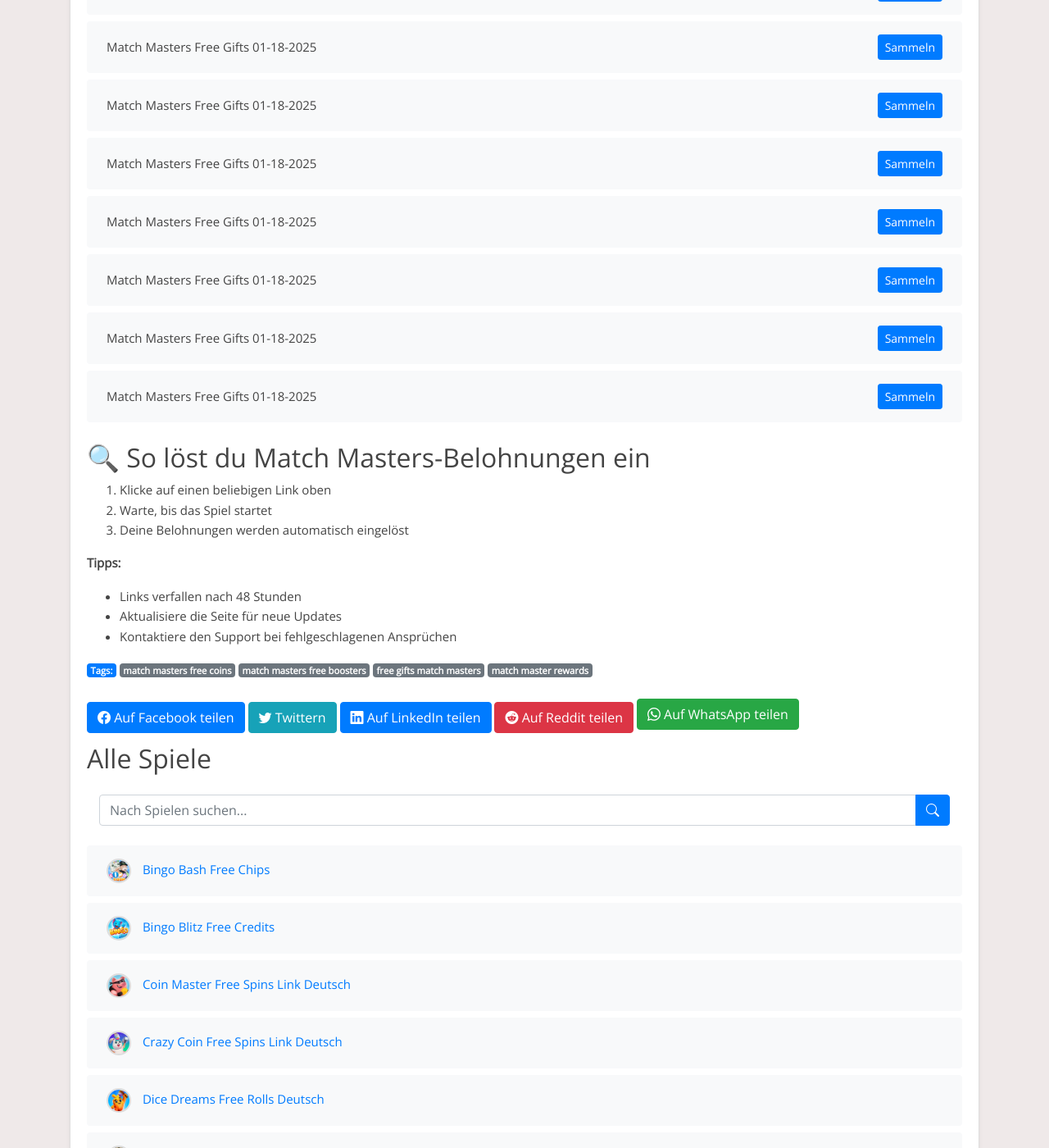
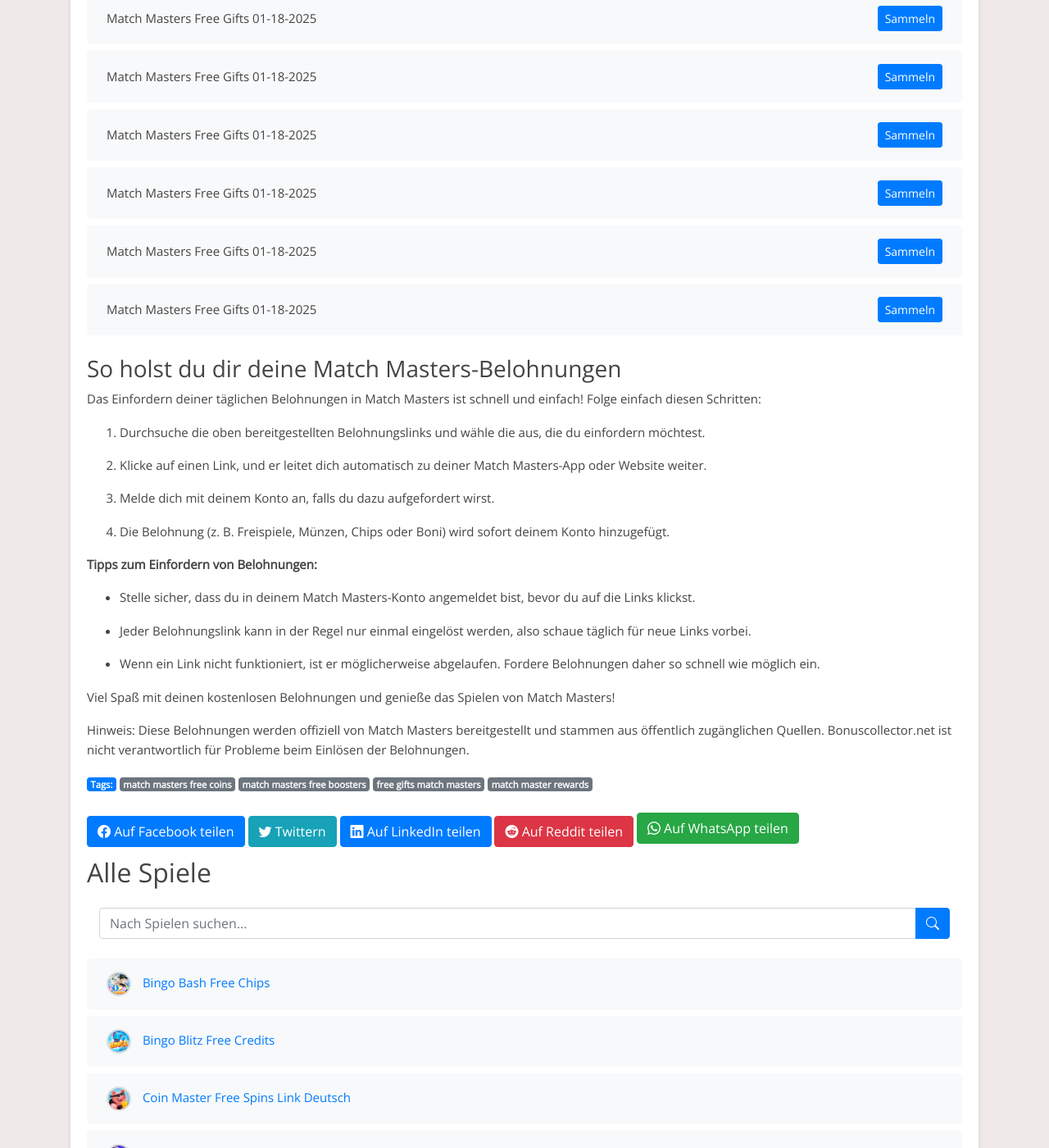
Before and after one commit to Prollad99/bs-de, a Jekyll site: the page built from _posts/2025-01-18-match-masters.md, in a window 1280 px wide and 1400 px high, scrolled down 7307 px. Shown: the whole window at 82% size. Built offline with Jekyll 4.4.1, drawn with Linux system fonts in a browser that asks for light colours; some of the changed text lies outside the part shown.

Commit message:
Aktualisiere match-masters-Belohnungslinks, Inhalte und Änderungsdatum

```diff
--- a/_data/include_files.yml
+++ b/_data/include_files.yml
@@ -5,7 +5,7 @@
   last_modified: 2025-01-29 10:38:50
 
 match-masters.html:
-  last_modified: 2025-01-29 04:38:22
+  last_modified: 2025-01-30 16:12:13
 
 monopoly-go.html:
   last_modified: 2025-01-30 16:12:07
--- a/_includes/match-masters.html
+++ b/_includes/match-masters.html
@@ -1,4 +1,20 @@
 <ul class="list-group mt-3 mb-4">
+  <li class="list-group-item d-flex justify-content-between align-items-center">
+    <span>Match Masters Free Gifts 01-30-2025</span>
+    <a href="https://go.matchmasters.io/l/p/Lava0arblAk" class="btn btn-primary btn-sm">Sammeln</a>
+  </li>
+  <li class="list-group-item d-flex justify-content-between align-items-center">
+    <span>Match Masters Free Gifts 01-30-2025</span>
+    <a href="https://go.matchmasters.io/l/p/xCU4o_FmTnA" class="btn btn-primary btn-sm">Sammeln</a>
+  </li>
+  <li class="list-group-item d-flex justify-content-between align-items-center">
+    <span>Match Masters Free Gifts 01-30-2025</span>
+    <a href="https://go.matchmasters.io/l/p/InhcZxMkAd8" class="btn btn-primary btn-sm">Sammeln</a>
+  </li>
+  <li class="list-group-item d-flex justify-content-between align-items-center">
+    <span>Match Masters Free Gifts 01-30-2025</span>
+    <a href="https://go.matchmasters.io/l/p/WSh8wcWbX_Y" class="btn btn-primary btn-sm">Sammeln</a>
+  </li>
   <li class="list-group-item d-flex justify-content-between align-items-center">
     <span>Match Masters Free Gifts 01-29-2025</span>
     <a href="https://go.matchmasters.io/l/p/VukK92HYKrY" class="btn btn-primary btn-sm">Sammeln</a>
@@ -383,20 +399,4 @@
     <span>Match Masters Free Gifts 01-18-2025</span>
     <a href="https://go.matchmasters.io/l/p/00QhEr2apTg" class="btn btn-primary btn-sm">Sammeln</a>
   </li>
-  <li class="list-group-item d-flex justify-content-between align-items-center">
-    <span>Match Masters Free Gifts 01-18-2025</span>
-    <a href="https://go.matchmasters.io/l/p/QAFJq4sygIM" class="btn btn-primary btn-sm">Sammeln</a>
-  </li>
-  <li class="list-group-item d-flex justify-content-between align-items-center">
-    <span>Match Masters Free Gifts 01-18-2025</span>
-    <a href="https://go.matchmasters.io/l/p/c4dtaBpCYQI" class="btn btn-primary btn-sm">Sammeln</a>
-  </li>
-  <li class="list-group-item d-flex justify-content-between align-items-center">
-    <span>Match Masters Free Gifts 01-18-2025</span>
-    <a href="https://go.matchmasters.io/l/p/-rFkHevKMLI" class="btn btn-primary btn-sm">Sammeln</a>
-  </li>
-  <li class="list-group-item d-flex justify-content-between align-items-center">
-    <span>Match Masters Free Gifts 01-18-2025</span>
-    <a href="https://go.matchmasters.io/l/p/qqylIlyhK_E" class="btn btn-primary btn-sm">Sammeln</a>
-  </li>
 </ul>
--- a/_includes/match-masters_footer.html
+++ b/_includes/match-masters_footer.html
@@ -1,9 +1,27 @@
-## 🔍 So löst du Match Masters-Belohnungen ein
-1. Klicke auf einen beliebigen Link oben
-2. Warte, bis das Spiel startet
-3. Deine Belohnungen werden automatisch eingelöst
+### So holst du dir deine Match Masters-Belohnungen
 
-**Tipps:**
-- Links verfallen nach 48 Stunden
-- Aktualisiere die Seite für neue Updates
-- Kontaktiere den Support bei fehlgeschlagenen Ansprüchen
+
+Das Einfordern deiner täglichen Belohnungen in Match Masters ist schnell und einfach! Folge einfach diesen Schritten:
+
+1. Durchsuche die oben bereitgestellten Belohnungslinks und wähle die aus, die du einfordern möchtest.
+
+2. Klicke auf einen Link, und er leitet dich automatisch zu deiner Match Masters-App oder Website weiter.
+
+3. Melde dich mit deinem Konto an, falls du dazu aufgefordert wirst.
+
+4. Die Belohnung (z. B. Freispiele, Münzen, Chips oder Boni) wird sofort deinem Konto hinzugefügt.
+
+
+**Tipps zum Einfordern von Belohnungen:**
+
+- Stelle sicher, dass du in deinem Match Masters-Konto angemeldet bist, bevor du auf die Links klickst.
+
+- Jeder Belohnungslink kann in der Regel nur einmal eingelöst werden, also schaue täglich für neue Links vorbei.
+
+- Wenn ein Link nicht funktioniert, ist er möglicherweise abgelaufen. Fordere Belohnungen daher so schnell wie möglich ein.
+
+
+Viel Spaß mit deinen kostenlosen Belohnungen und genieße das Spielen von Match Masters!
+
+
+Hinweis: Diese Belohnungen werden offiziell von Match Masters bereitgestellt und stammen aus öffentlich zugänglichen Quellen. Bonuscollector.net ist nicht verantwortlich für Probleme beim Einlösen der Belohnungen.
--- a/_includes/match-masters_post.html
+++ b/_includes/match-masters_post.html
@@ -1,17 +1,13 @@
-### 🎮 Match Masters Kostenlose Belohnungen (Aktualisiert: $(date +'%Y-%m-%d'))
+Entdecke tägliche Match Masters-Belohnungen!
 
-Erhalte täglich aktualisierte Match Masters-Links für:
-✅ Kostenlose Spins
-✅ Bonusmünzen
-✅ Zeitlich begrenzte Angebote
 
-**Warum unsere Links verwenden?**
-- Alle 30 Minuten aktualisiert
-- Funktioniert auf allen Geräten
-- Kein Login erforderlich
+Bist du ein Fan von Match Masters und möchtest dein Spielerlebnis verbessern? Du bist hier genau richtig! Diese Seite ist allen Match Masters-Enthusiasten gewidmet, die täglich kostenlose Belohnungen einfordern möchten. Hier findest du die neuesten Links, um Freispiele, Münzen, Chips und andere spannende Boni zu sammeln, damit du das Spiel noch mehr genießen kannst.
 
-⚠️ Voraussetzungen:
-- Neueste Spielversion installiert
-- Stabile Internetverbindung
 
-*Überprüft und funktionsfähig ab $(date +'%Y-%m-%d')*
+Match Masters ist ein unterhaltsames Spiel, das von Millionen geliebt wird. Ob du höhere Level erreichen oder einfach nur den Nervenkitzel genießen möchtest – unsere täglichen Belohnungslinks halten dich im Spiel.
+
+
+Hinweis: Match Masters ist eine kostenlose App, die ausschließlich zu Unterhaltungszwecken entwickelt wurde. Bonuscollector.net ist eine unabhängige Plattform und steht in keiner Verbindung zu den Entwicklern oder Eigentümern von Match Masters.
+
+
+Schau täglich vorbei, um sicherzustellen, dass du keine Belohnung verpasst!
```
Also changed, not shown: links-json/match-masters.json (+16 -16 lines).
